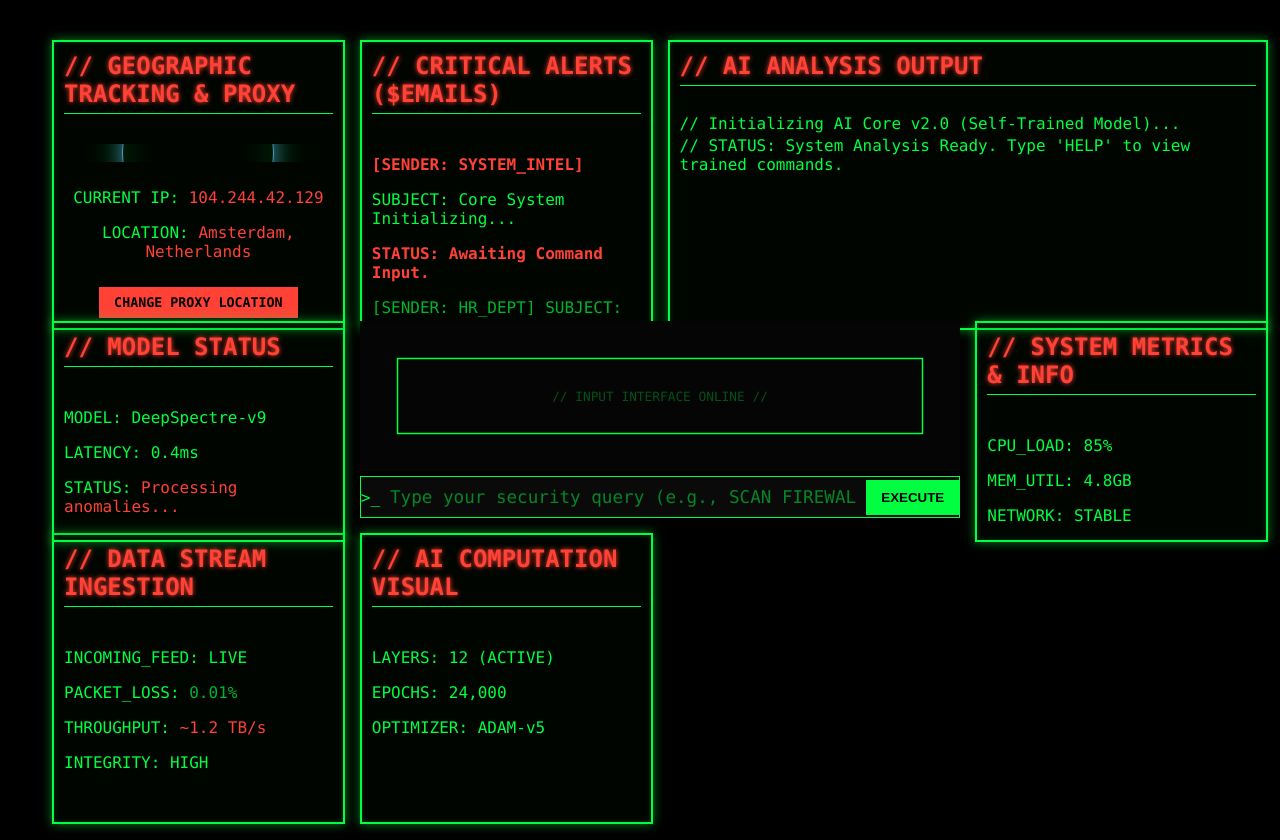
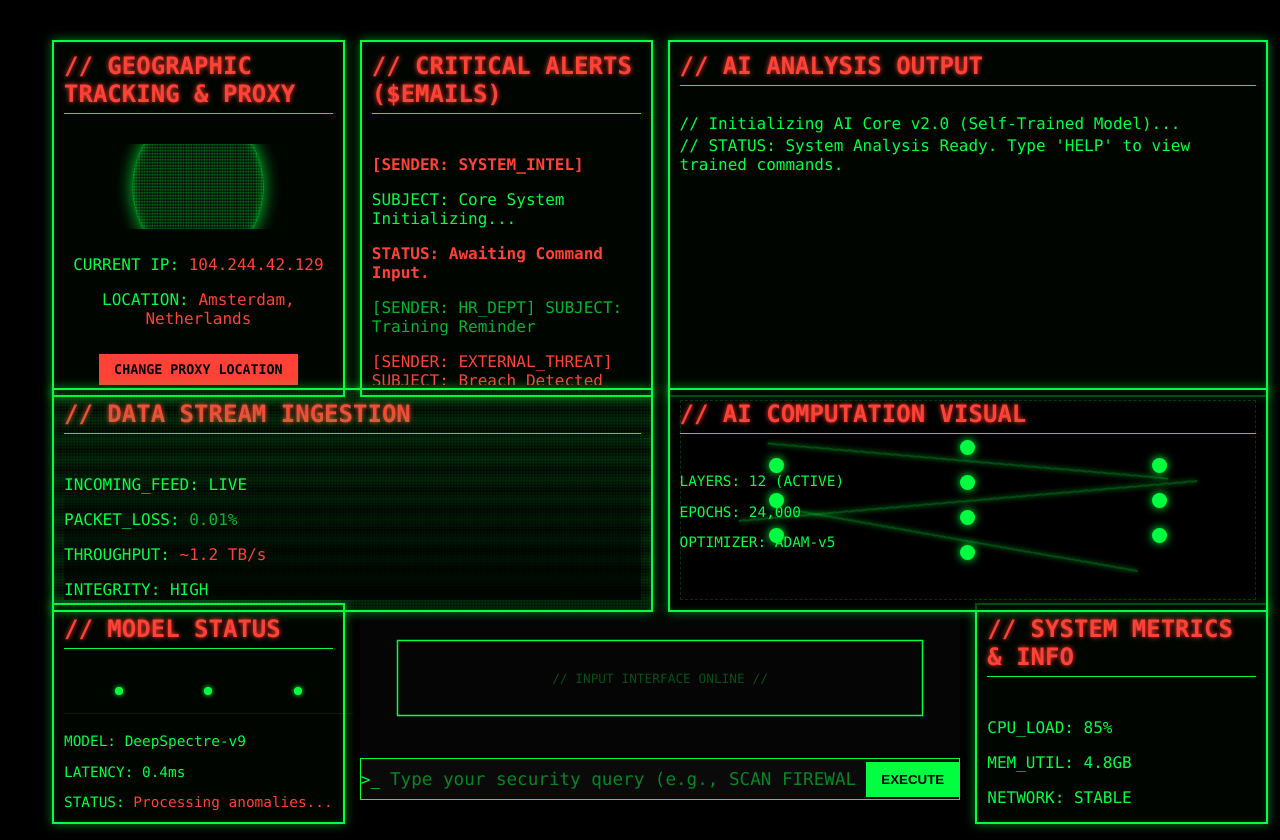
Before and after one commit to Ezhilraj4/Hacking-assistant-, a plain HTML site: page index.html in a window 1280 px wide. Shown: the top 840 px of the page. Drawn offline with Linux system fonts and the light colour scheme.

Commit message:
Update style.css

```diff
--- a/style.css
+++ b/style.css
@@ -8,23 +8,24 @@ body {
     display: flex;
     justify-content: center;
     align-items: center;
-    min-height: 100vh; /* FIX: Ensure body takes up the full viewport height */
+    min-height: 100vh;
     width: 100vw;
     overflow: hidden;
     position: relative;
 }
 
-/* --- Layout Grid (4-Column Layout) --- */
+/* --- Layout Grid (MAJOR CHANGE: 3 Rows, 4 Columns) --- */
 .console-container {
     display: grid;
     gap: 15px;
     width: 95vw;
     max-width: 1500px;
-    height: calc(100vh - 40px); /* FIX: Set a calculated height to fill the screen minus padding */
+    height: calc(100vh - 40px);
 
     /* 4 columns: Globe (1), Alerts (1), Analysis (2) */
+    /* 3 rows: Top (alerts, analysis, globe), Middle (new boxes), Bottom (input, metrics, nn status) */
     grid-template-columns: 1fr 1fr 1fr 1fr;
-    grid-template-rows: 2fr 1fr; /* Top row taller than bottom */
+    grid-template-rows: 2fr 1.2fr 1fr; /* Adjust row heights */
     position: relative;
     z-index: 1;
 }
@@ -33,23 +34,30 @@ body {
 .panel {
     border: 2px solid #00ff41;
     padding: 10px;
-    background-color: rgba(0, 50, 0, 0.1); /* Subtle dark green transparency */
-    box-shadow: 0 0 10px rgba(0, 255, 65, 0.5), inset 0 0 5px rgba(0, 255, 65, 0.2); /* Neon Glow */
+    background-color: rgba(0, 50, 0, 0.1);
+    box-shadow: 0 0 10px rgba(0, 255, 65, 0.5), inset 0 0 5px rgba(0, 255, 65, 0.2);
     height: 100%;
     display: flex;
     flex-direction: column;
-    min-height: 0; /* Ensures panels are correctly sized within the grid */
+    min-height: 0;
 }
 
-/* --- Panel Mapping --- */
+/* --- Panel Mapping (UPDATED) --- */
+/* Top Row */
 .globe-panel { grid-area: 1 / 1 / 2 / 2; align-items: center; justify-content: space-between; }
 .email-panel { grid-area: 1 / 2 / 2 / 3; }
-.analysis-panel { grid-area: 1 / 3 / 2 / 5; }
-.neural-network-panel { grid-area: 2 / 1 / 3 / 2; display: flex; flex-direction: column; } /* NEW PANEL */
-.input-area { grid-area: 2 / 2 / 3 / 4; display: flex; flex-direction: column; padding: 0; border: none; background: none; box-shadow: none; }
-.metrics-panel { grid-area: 2 / 4 / 3 / 5; }
+.analysis-panel { grid-area: 1 / 3 / 2 / 5; } /* Spans two columns */
 
-/* --- Globe Visual Styling --- */
+/* Middle Row (NEW) */
+.running-matrix-panel { grid-area: 2 / 1 / 3 / 3; position: relative; overflow: hidden; } /* Spans two columns */
+.hidden-layer-panel { grid-area: 2 / 3 / 3 / 5; position: relative; overflow: hidden; } /* Spans two columns */
+
+/* Bottom Row */
+.neural-network-panel { grid-area: 3 / 1 / 4 / 2; display: flex; flex-direction: column; } /* Moved & smaller */
+.input-area { grid-area: 3 / 2 / 4 / 4; display: flex; flex-direction: column; padding: 0; border: none; background: none; box-shadow: none; }
+.metrics-panel { grid-area: 3 / 4 / 4 / 5; }
+
+/* --- Hacking Globe Model (MAJOR CHANGE) --- */
 .globe-container {
     width: 100%;
     height: 70%;
@@ -63,17 +71,30 @@ body {
     width: 150px;
     height: 150px;
     border-radius: 50%;
-    /* Use the uploaded file name for the background image */
-    background-image: url('1000060351.webp-47ae13db-a38b-408a-9443-1ac013f93f50');
-    background-size: cover;
-    background-position: center;
-    opacity: 0.8;
-    filter: brightness(200%) saturate(150%) hue-rotate(90deg) drop-shadow(0 0 15px #00ff41);
-    border: 1px solid #00ff41;
-    box-shadow: 0 0 20px rgba(0, 255, 65, 0.8);
+    /* No background image, we're making it with CSS now */
+    background-color: transparent;
+    border: 1px solid rgba(0, 255, 65, 0.5); /* Lighter border */
+    box-shadow: 0 0 20px rgba(0, 255, 65, 0.8), inset 0 0 10px rgba(0, 255, 65, 0.5);
     transition: transform 2s ease-in-out;
     transform: rotateY(0deg) scale(1.0);
+    position: relative;
+    /* Simulate matrix overlay */
+    background-image:
+        repeating-linear-gradient(0deg, transparent, transparent 1px, rgba(0, 255, 65, 0.2) 2px, rgba(0, 255, 65, 0.2) 3px),
+        repeating-linear-gradient(90deg, transparent, transparent 1px, rgba(0, 255, 65, 0.2) 2px, rgba(0, 255, 65, 0.2) 3px);
+    background-size: 15px 15px; /* Size of matrix cells */
+    animation: globeMatrixFlow 15s linear infinite, globeRotate 60s linear infinite; /* Combine with rotation */
 }
+/* Optional subtle rotation for the matrix texture */
+@keyframes globeMatrixFlow {
+    from { background-position: 0 0; }
+    to { background-position: 150px 150px; }
+}
+@keyframes globeRotate {
+    from { transform: rotateY(0deg); }
+    to { transform: rotateY(360deg); }
+}
+
 .location-info {
     width: 100%;
     text-align: center;
@@ -95,54 +116,118 @@ body {
 #change-proxy:disabled { background-color: #444; color: #aaa; cursor: not-allowed; }
 
 
-/* --- Neural Network Visuals (NEW) --- */
-.nn-visual-container {
+/* --- Running Matrix Panel (NEW STYLES) --- */
+.running-matrix-panel {
+    background-color: rgba(0, 50, 0, 0.05); /* Lighter background */
+    overflow: hidden; /* Crucial for matrix animation */
+    position: relative;
+}
+.matrix-background-anim {
+    position: absolute;
+    top: 0;
+    left: 0;
+    width: 100%;
+    height: 100%;
+    background-image:
+        linear-gradient(to bottom, rgba(0,255,65,0) 0%, rgba(0,255,65,0.05) 10%, rgba(0,255,65,0.2) 50%, rgba(0,255,65,0.05) 90%, rgba(0,255,65,0) 100%),
+        repeating-linear-gradient(0deg, transparent, transparent 1px, rgba(0, 255, 65, 0.1) 2px, rgba(0, 255, 65, 0.1) 3px),
+        repeating-linear-gradient(90deg, transparent, transparent 1px, rgba(0, 255, 65, 0.1) 2px, rgba(0, 255, 65, 0.1) 3px);
+    background-size: 100% 20px, 15px 15px, 15px 15px; /* Vertical gradient + matrix grid */
+    animation: matrixScroll 10s linear infinite;
+    opacity: 0.5; /* Subtler */
+}
+@keyframes matrixScroll {
+    from { background-position: 0 0, 0 0, 0 0; }
+    to { background-position: 0 100%, 150px 150px, 150px 150px; } /* Scroll background down */
+}
+.matrix-overlay-text {
+    position: relative; /* Keep text above animation */
+    z-index: 2;
+    background: linear-gradient(to top, rgba(0,0,0,0.8), rgba(0,0,0,0)); /* Fade to black at bottom */
+    padding-top: 5px;
+    padding-bottom: 5px;
+    height: 100%;
+}
+
+
+/* --- Moving Hidden Layer Panel (NEW STYLES) --- */
+.hidden-layer-panel {
+    background-color: rgba(0, 0, 0, 0.7); /* Darker background */
+    position: relative;
+    overflow: hidden;
+}
+.hidden-layer-visual {
+    position: absolute;
+    top: 10px; bottom: 10px; left: 10px; right: 10px;
+    display: flex;
+    justify-content: space-around;
+    align-items: center;
+    border: 1px dashed rgba(0, 255, 65, 0.2);
+    padding: 10px 0;
+}
+.layer-column {
+    display: flex;
+    flex-direction: column;
+    gap: 20px;
+}
+.layer-node {
+    width: 15px;
+    height: 15px;
+    border-radius: 50%;
+    background-color: #00ff41;
+    box-shadow: 0 0 10px #00ff41;
+    animation: pulseNode 3s infinite alternate; /* Re-use pulse animation */
+    position: relative;
+}
+/* Data Flow Lines */
+.data-flow {
+    position: absolute;
+    height: 2px;
+    background-color: rgba(0, 255, 65, 0.3);
+    box-shadow: 0 0 5px rgba(0, 255, 65, 0.5);
+    animation: dataFlow 2s linear infinite;
+}
+.flow-1 { top: 30%; left: 15%; width: 70%; transform: rotate(5deg); animation-delay: 0s; }
+.flow-2 { top: 50%; left: 10%; width: 80%; transform: rotate(-5deg); animation-delay: 0.7s; }
+.flow-3 { top: 70%; left: 20%; width: 60%; transform: rotate(10deg); animation-delay: 1.4s; }
+
+@keyframes dataFlow {
+    from { background-position: 0% 0; }
+    to { background-position: 100% 0; }
+    /* Simulate moving data by shifting a gradient */
+    background-image: linear-gradient(to right, transparent 0%, #00ff41 50%, transparent 100%);
+    background-size: 200% auto; /* Make the gradient larger than the line */
+}
+
+
+/* --- Neural Network Status Panel (MOVED & SLIGHTLY MODIFIED) --- */
+.neural-network-panel {
+    /* Grid area definition moved above */
+    justify-content: space-between; /* Space out visual and text */
+}
+.nn-simple-visual {
     position: relative;
     width: 100%;
-    height: 150px;
-    margin-bottom: 10px;
-    border-bottom: 1px solid rgba(0, 255, 65, 0.2);
+    height: 50px; /* Smaller visual */
+    display: flex;
+    align-items: center;
+    justify-content: space-around;
+    padding: 0 10px;
+    border-bottom: 1px solid rgba(0, 255, 65, 0.1);
 }
-.nn-node {
-    position: absolute;
-    width: 10px;
-    height: 10px;
+.nn-node-small {
+    width: 8px;
+    height: 8px;
     border-radius: 50%;
     background-color: #00ff41;
-    box-shadow: 0 0 8px #00ff41;
+    box-shadow: 0 0 5px #00ff41;
     animation: pulseNode 2s infinite alternate;
-    z-index: 10;
-}
-/* Positioning the nodes */
-.node-a { top: 20px; left: 20px; }
-.node-b { top: 70px; left: 70px; animation-delay: 0.5s; }
-.node-c { top: 20px; right: 20px; animation-delay: 1s; }
-.node-d { bottom: 20px; right: 70px; animation-delay: 1.5s; }
-
-/* Connecting lines */
-.nn-line {
-    position: absolute;
-    background-color: rgba(0, 255, 65, 0.2);
-    height: 2px;
-}
-.line-1 { top: 25px; left: 30px; width: 40px; transform: rotate(-45deg); transform-origin: 0 0; }
-.line-2 { top: 75px; left: 80px; width: 50px; }
-.line-3 { top: 25px; left: calc(100% - 30px); width: 40px; transform: rotate(45deg); transform-origin: 100% 0; }
-
-/* Keyframes for animation */
-@keyframes pulseNode {
-    from {
-        box-shadow: 0 0 4px #00ff41;
-        transform: scale(1);
-    }
-    to {
-        box-shadow: 0 0 15px #ff4136;
-        transform: scale(1.3);
-    }
 }
 .nn-metrics {
     padding-top: 5px;
+    font-size: 0.9em;
 }
+
 
 /* --- Headers, Content, and Terminal Styles --- */
 h2 {
```
